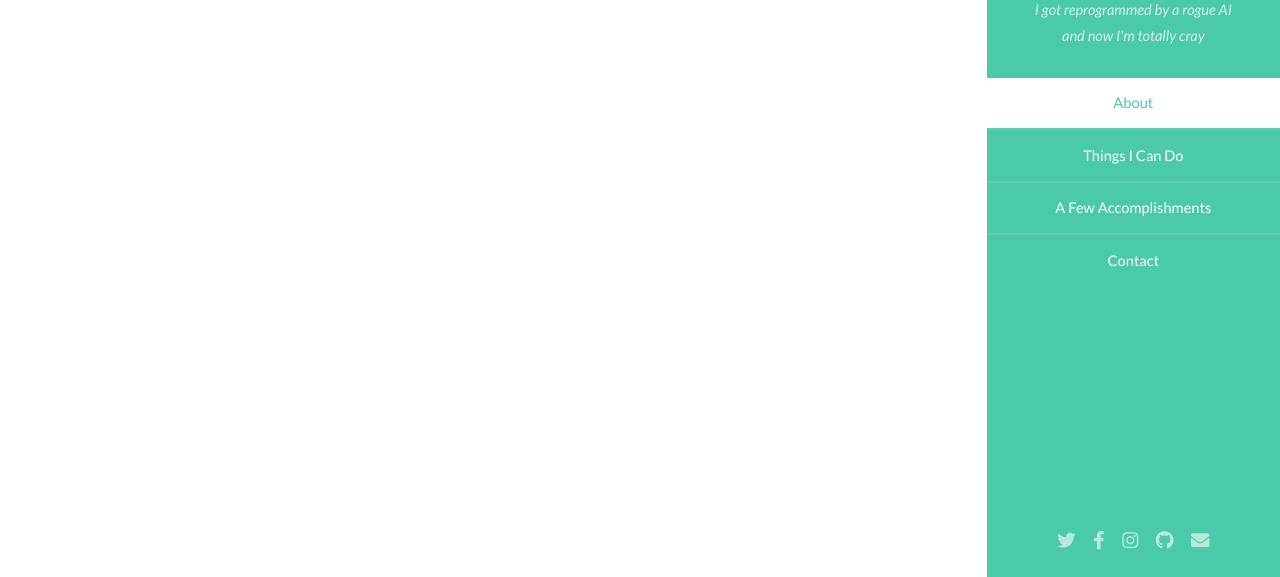
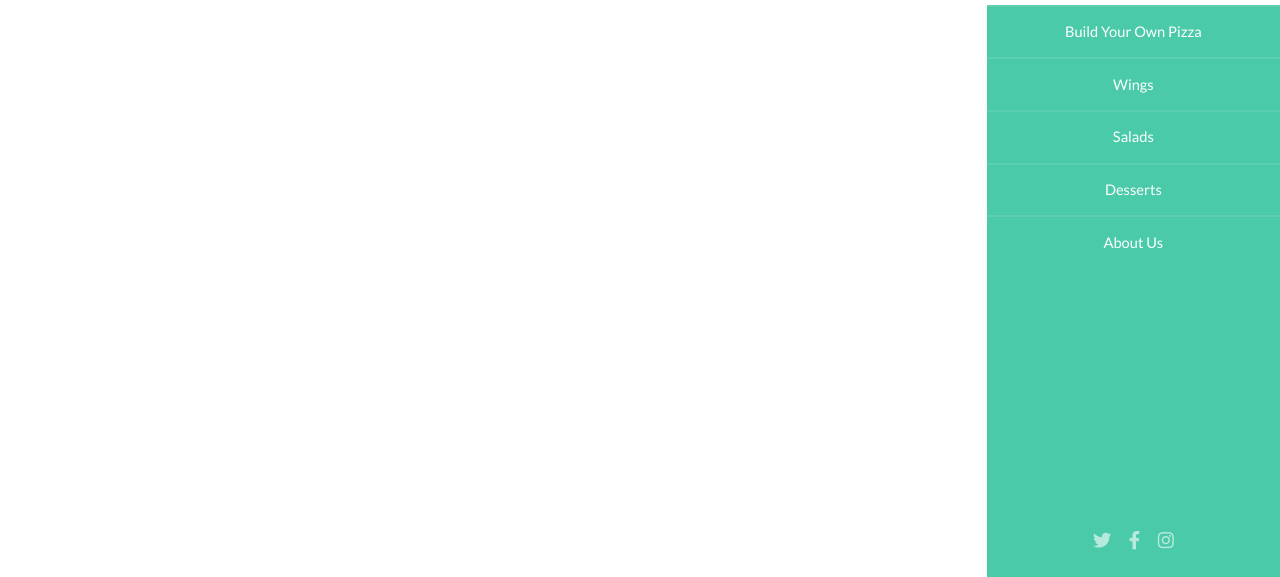
Before and after one commit to NeffCodes/Andrianas-Pizzeria, a plain HTML site: page index.html in a window 1280 px wide. Shown: the part 223-800 px from the top of the page. Drawn offline with Linux system fonts and the light colour scheme.

Commit message:
Update head & header copy

```diff
--- a/index.html
+++ b/index.html
@@ -6,7 +6,7 @@
 -->
 <html>
 	<head>
-		<title>Read Only by HTML5 UP</title>
+		<title>Andriana's Pizzeria</title>
 		<meta charset="utf-8" />
 		<meta name="viewport" content="width=device-width, initial-scale=1, user-scalable=no" />
 		<link rel="stylesheet" href="assets/css/main.css" />
@@ -16,17 +16,18 @@
 		<!-- Header -->
 			<section id="header">
 				<header>
-					<span class="image avatar"><img src="images/avatar.jpg" alt="" /></span>
-					<h1 id="logo"><a href="#">Willis Corto</a></h1>
-					<p>I got reprogrammed by a rogue AI<br />
-					and now I'm totally cray</p>
+					<h1 id="logo"><a href="#">Andriana's Pizzeria</a></h1>
+					<p>Family Owned & Operated Since 1989</p>
 				</header>
 				<nav id="nav">
 					<ul>
-						<li><a href="#one" class="active">About</a></li>
-						<li><a href="#two">Things I Can Do</a></li>
-						<li><a href="#three">A Few Accomplishments</a></li>
-						<li><a href="#four">Contact</a></li>
+						<li><a href="#order" class="active">Order Now</a></li>
+						<li><a href="#specialty" class="active">Specialty Pizzas</a></li>
+						<li><a href="#build">Build Your Own Pizza</a></li>
+						<li><a href="#wings">Wings</a></li>
+						<li><a href="#salads">Salads</a></li>
+						<li><a href="#desserts">Desserts</a></li>
+						<li><a href="#about">About Us</a></li>
 					</ul>
 				</nav>
 				<footer>
@@ -34,8 +35,6 @@
 						<li><a href="#" class="icon brands fa-twitter"><span class="label">Twitter</span></a></li>
 						<li><a href="#" class="icon brands fa-facebook-f"><span class="label">Facebook</span></a></li>
 						<li><a href="#" class="icon brands fa-instagram"><span class="label">Instagram</span></a></li>
-						<li><a href="#" class="icon brands fa-github"><span class="label">Github</span></a></li>
-						<li><a href="#" class="icon solid fa-envelope"><span class="label">Email</span></a></li>
 					</ul>
 				</footer>
 			</section>
```
